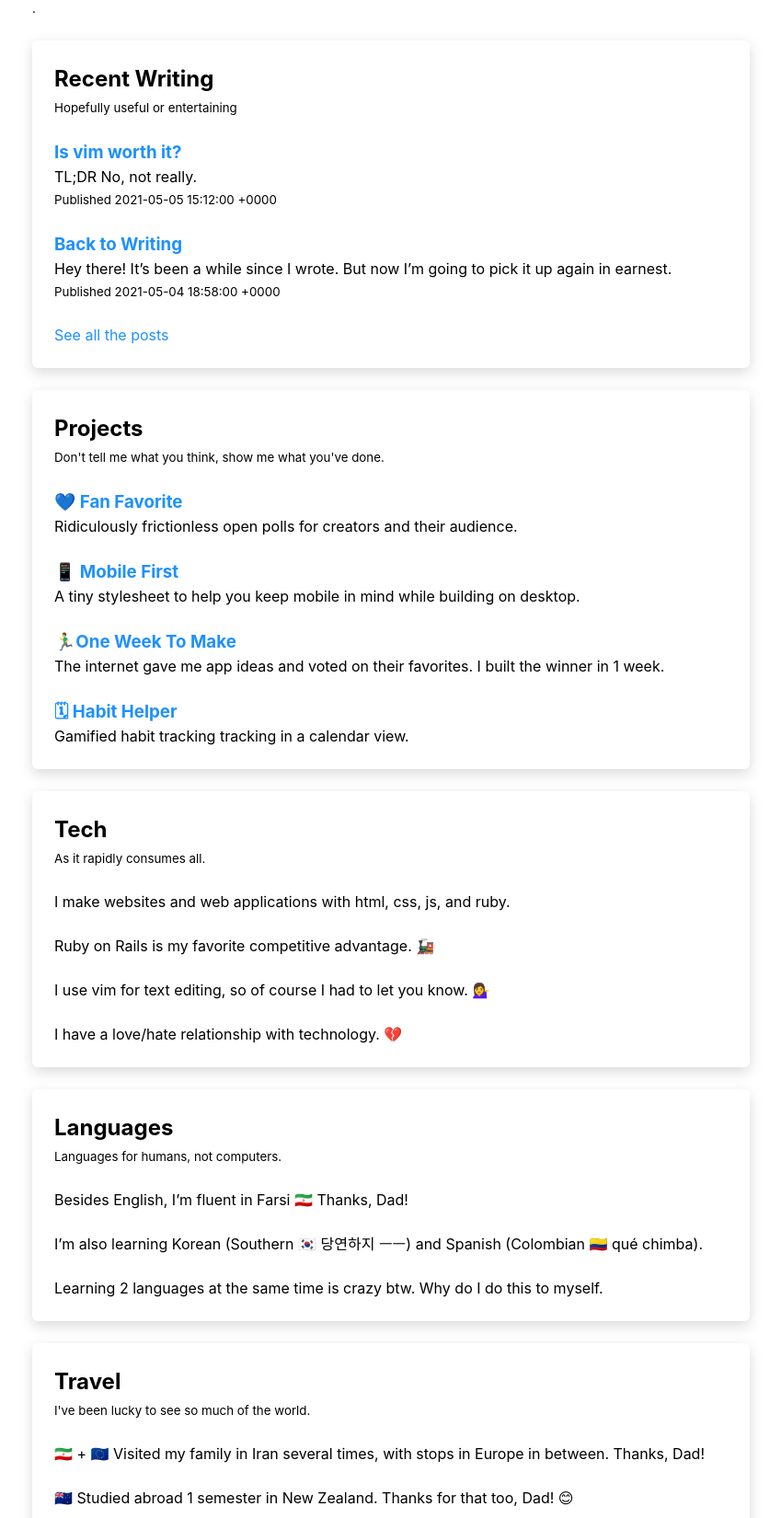
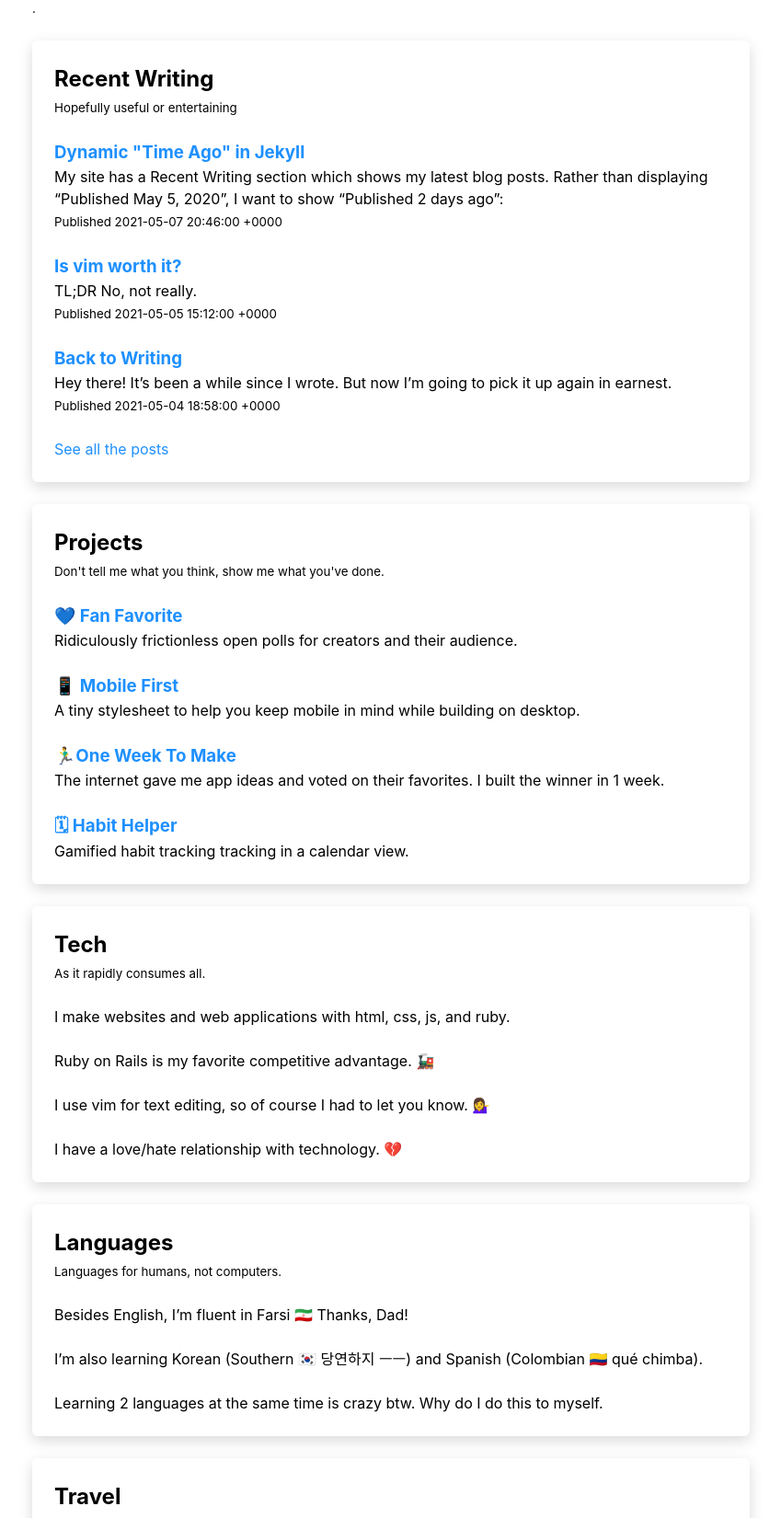
Before and after one commit to pooriajr/pooriar, a Jekyll site: the page built from index.html, in a window 1280 px wide, cut to the strip 234-1884 px from the top of the page. Shown: the whole strip at 92% size, without its empty margins (215-1064 px from the left). Built offline with Jekyll 4.4.1, drawn with Linux system fonts in a browser that asks for light colours; some of the changed lines change nothing that is shown.

Commit message:
added new post

````diff
--- /dev/null
+++ b/_posts/2021-05-07-dynamic-time-ago-in-jekyll.md
@@ -0,0 +1,76 @@
+---
+layout: post
+title: 'Dynamic "Time Ago" in Jekyll'
+date: 2021-05-07 15:46 -0500
+slug: dynamic-time-ago-in-jekyll
+---
+My site has a Recent Writing section which shows my latest blog posts. Rather than displaying "Published May 5, 2020", I want to show "Published 2 days ago":
+
+![](/assets/images/posts/dynamic-dates-1.png)
+
+There's a [Jekyll plugin](https://github.com/markets/jekyll-timeago) for this, with a catch. It only sets the times when Jekyll builds the site, and can't update them until the next rebuild. This is the nature of a static site generator.
+
+I'm hosting the site on Netlify, and it rebuilds each time I push a commit to `master` on the Github repo.
+
+If I push a commit with my new post to Netlify on Monday, the site will correctly display "Published today".
+
+If I don't push more commits, on Tuesday it will **still** say "Published today". Same for Wednesday. It won't update until I commit and trigger a new build.
+
+I need an automatic way to trigger a Netlify build once daily, so all my "Time Ago" dates stay updated and accurate.
+
+We're in luck, because Github and Netlify both provide free tools that make this easy.
+
+What we have to do is:
+1. Add a "build hook" in Netlify that can trigger a build programmatically
+2. Set up a Github Action that triggers the Netlify build hook on an automatic daily schedule.
+
+## Creating a Netlify build hook
+
+Go into deploy settings and find the "Build hooks" section.
+
+Create a new build hook. Mine is called "REBUILD_CRON" because we're going to set up a "cron job" in the next step to schedule our Github action.
+
+Netlify helpfully provides a `curl` command once you've created your build hook, hit the little caret in the corner to see it.
+
+![](/assets/images/posts/build-hooks.png)
+
+## Scheduling the Github Action
+
+Github actions have a lot of functionality, but right now we're only interested in scheduling and running a command-line.
+
+We need to add 2 directories and a YAML file to set up Github actions:
+
+:t the root level of your Jekyll site's git repo, create a `.github` directory. Add a `workflows` directory inside `.github`. Inside `workflows`, you need a YAML file. Call it whatever you like; mine is `github-actions.yml`
+
+```
+├── .github
+│   └── workflows
+│       └── github-actions.yml
+```
+
+Add the following code to `github-actions.yml` , replacing the last line with the `curl` command that Netlify provided in step 1
+
+{% highlight yaml linenos %}
+name: Daily Netlify Build
+
+on:
+  schedule:
+    - cron: "0 0 * * *"
+
+jobs:
+  netlify-build:
+    runs-on: ubuntu-latest
+    steps:
+        - run: curl -X POST -d {} https://api.netlify.com/build_hooks/60965c4992791520b1620110
+{% endhighlight %}
+
+A few points:
+1. `cron: "0 0 * * *"` is a scheduler that represents once a day at midnight, in the UTC timezone.
+
+2. The `name:` on line 1 and `netlify-build:` on line 8 are the only parts where you can pick your own name.
+
+3. The `curl` command sends a POST request to the build hook URL, which triggers the build.
+
+## Done!
+
+Stage the new file, commit, and push to Github. You're done!
--- a/assets/styles.scss
+++ b/assets/styles.scss
@@ -23,10 +23,26 @@ h1,h2,h3,h4,h5,h6,p {
   margin: 0;
 }
 
-pre {
+img {
+  max-width: 100%;
+}
+
+.highlight {
+  margin-left: 0;
+  margin-right: 0;
+  color: #f8f8f2;
+}
+
+.highlight > pre {
   padding: 15px;
+  overflow: scroll;
+  @extend .rounded;
+}
+
+.language-plaintext .highlighter-rouge {
+  padding: 2px 5px;
   color: #f8f8f2;
-  @extend .rounded;
+  background-color: #272822;
 }
 
 .flow > * + * {
````
Also changed, not shown: assets/images/posts/build-hooks.png (added), assets/images/posts/dynamic-dates-1.png (added).
